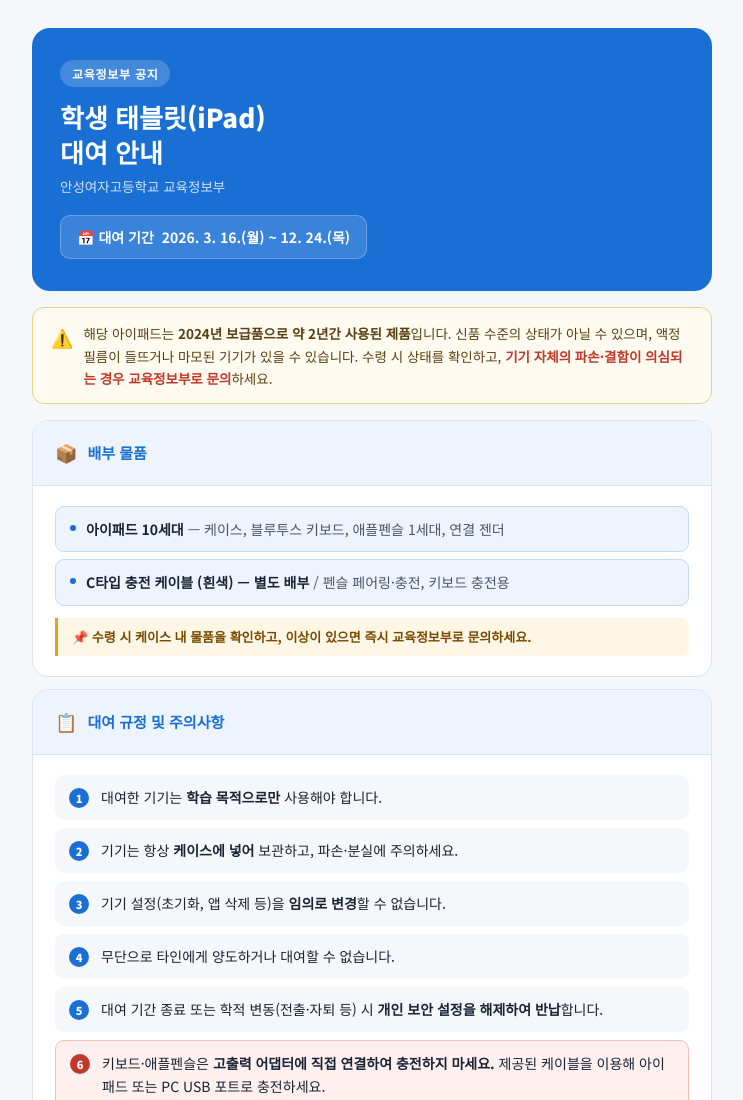
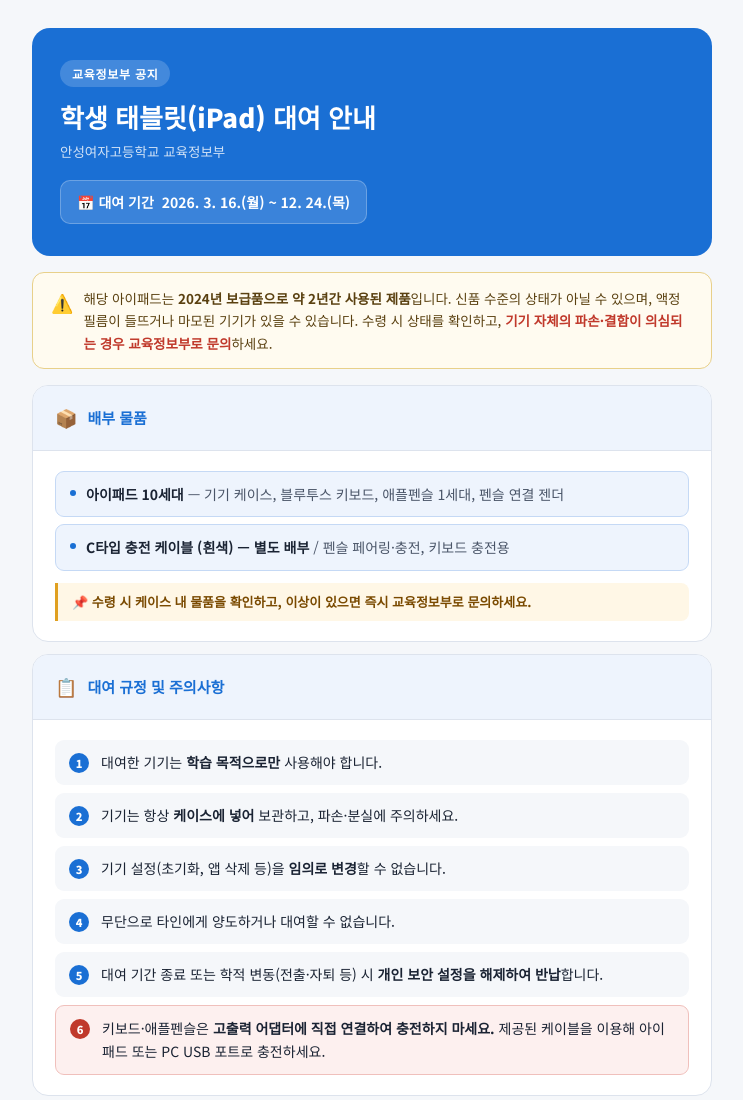
Before and after one commit to h2hikari/ipad, a plain HTML site: page index.html in a window 1280 px wide. Shown: the top 1100 px of the page, without its empty margins (268-1011 px from the left). Drawn offline with Linux system fonts and the light colour scheme.

Commit message:
Update index.html

```diff
--- a/index.html
+++ b/index.html
@@ -296,7 +296,7 @@
 
   <div class="header">
     <div class="header-badge">교육정보부 공지</div>
-    <h1>학생 태블릿(iPad)<br>대여 안내</h1>
+    <h1>학생 태블릿(iPad) 대여 안내</h1>
     <div class="header-sub">안성여자고등학교 교육정보부</div>
     <div class="header-period">
       📅 대여 기간 &nbsp;2026. 3. 16.(월) ~ 12. 24.(목)
@@ -319,7 +319,7 @@
       <div class="item-list">
         <div class="item-row hl">
           <span class="dot"></span>
-          <div>아이패드 10세대 <span style="font-weight:400; color:var(--text-sub);">— 케이스, 블루투스 키보드, 애플펜슬 1세대, 연결 젠더</span></div>
+          <div>아이패드 10세대 <span style="font-weight:400; color:var(--text-sub);">— 기기 케이스, 블루투스 키보드, 애플펜슬 1세대, 펜슬 연결 젠더</span></div>
         </div>
         <div class="item-row hl">
           <span class="dot"></span>
```
